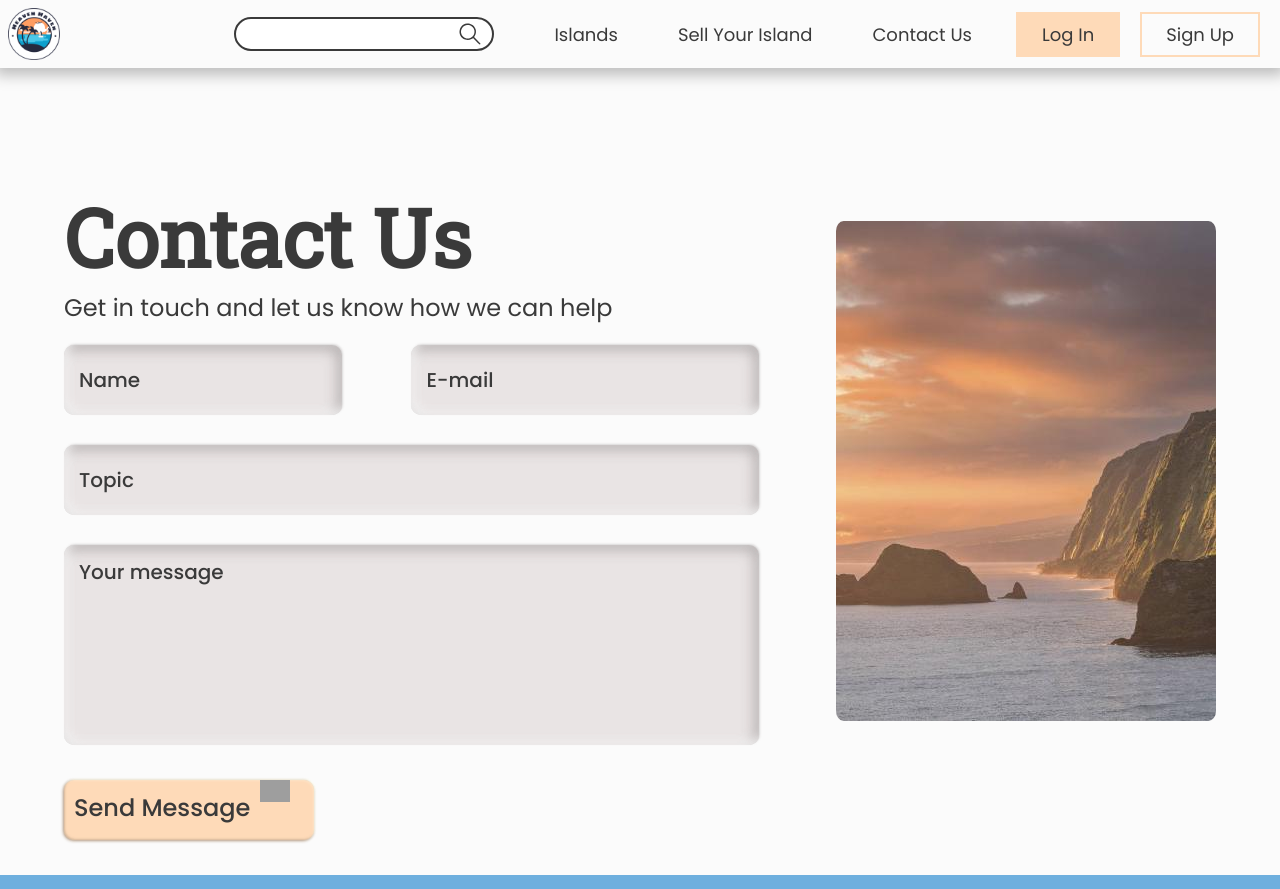
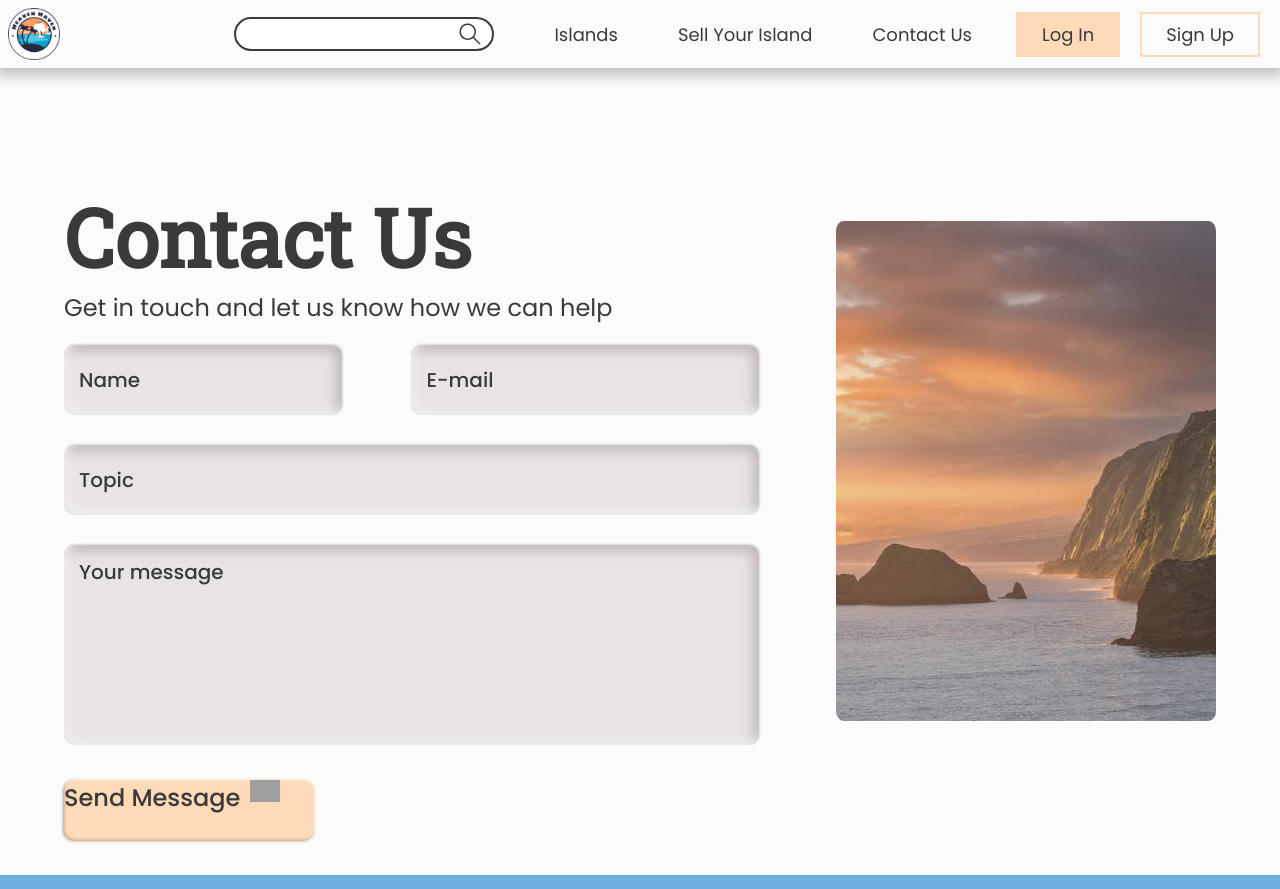
Before and after one commit to ruets/HeavenHaven, a React (Vite) app in the folder frontend/: page /contact in a window 1280 px wide. Shown: the top 889 px of the page. Built offline with nearby package versions, Linux system fonts and the light colour scheme; grey boxes are pictures that could not be loaded.

Commit message:
little change in the ContactForm

```diff
--- a/frontend/src/components/forms/Contact/ContactForm.jsx
+++ b/frontend/src/components/forms/Contact/ContactForm.jsx
@@ -71,7 +71,7 @@ export function ContactForm() {
                         setInput={setMessage}>
                 </Input>
             </div>
-            <button type="submit" className="cta"> <p>Send Message</p> <img src={ArrowIcon} alt="" /> </button>
+            <button type="submit" className="cta">Send Message<img src={ArrowIcon} alt="" /> </button>
         </form>
 );
 }
```
